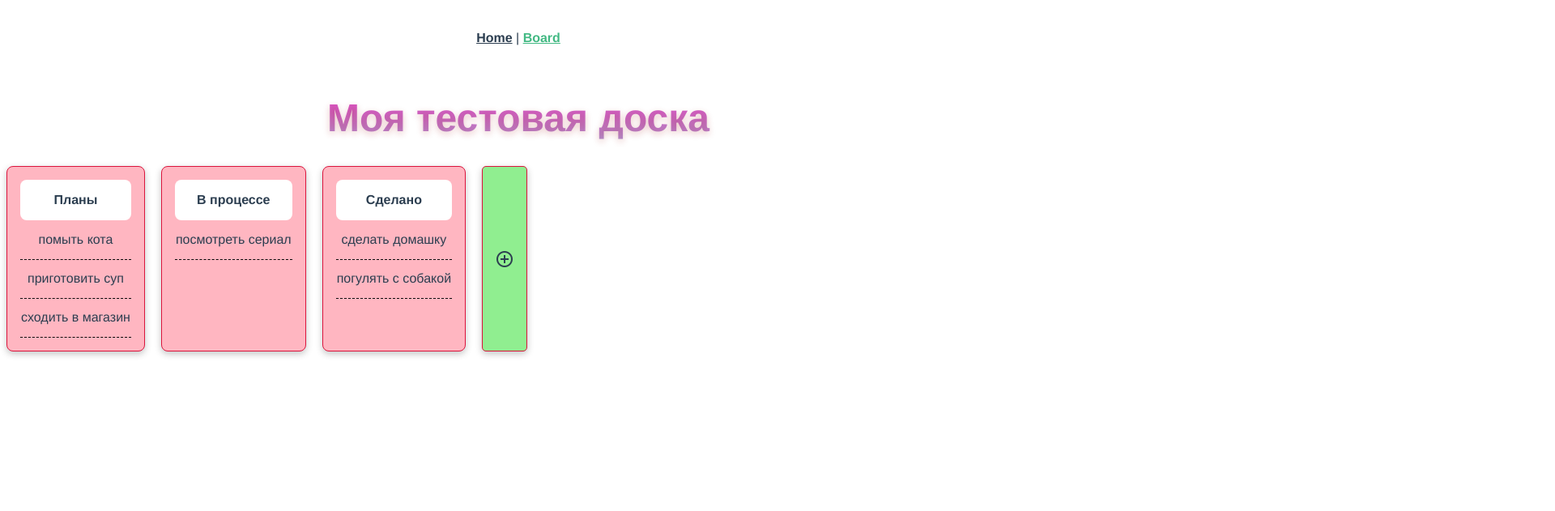
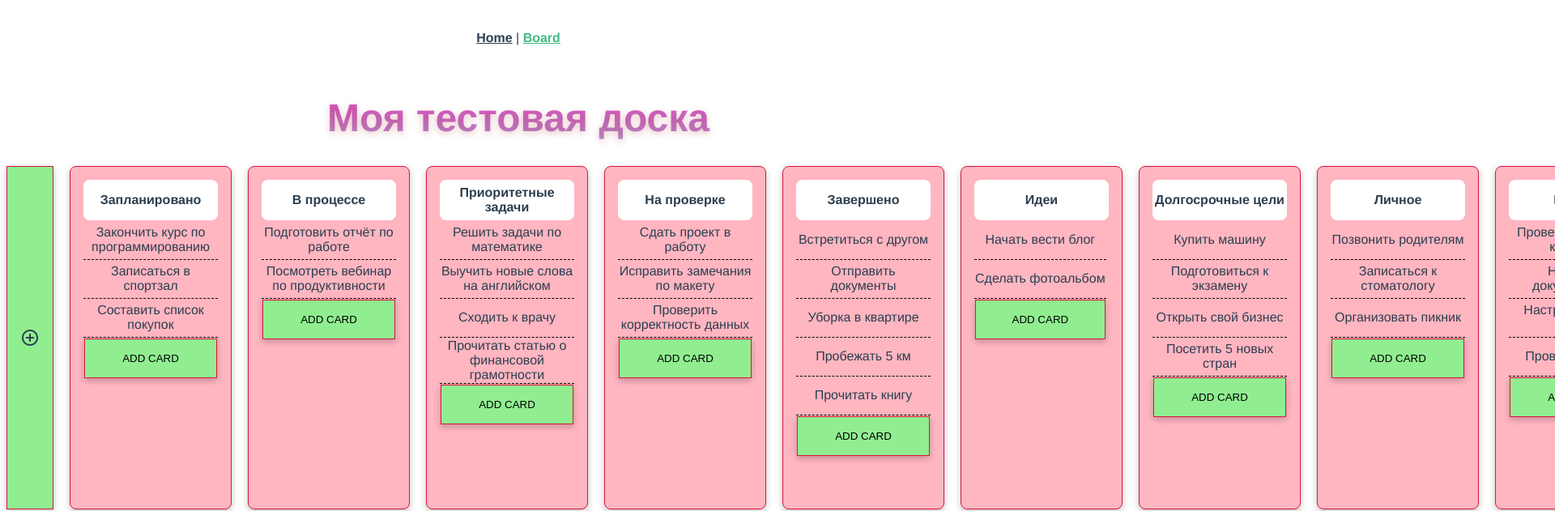
Before and after one commit to nemeritskyy/my-trello-frontend, a Vue app: page /board in a window 1280 px wide. Shown: the top 631 px of the page at 81% size, 1920 px wide, since content can reach past the window. Built offline with nearby package versions, Linux system fonts and the light colour scheme.

Commit message:
Decomposed CardComponent into smaller components

```diff
--- /dev/null
+++ b/src/components/Card.vue
@@ -0,0 +1,39 @@
+<template>
+      <tr class="card__item-tr">
+        <td>{{ card.title }}</td>
+      </tr>
+</template>
+
+<script lang="ts">
+import Vue from 'vue';
+import { ICard } from '@/common/interfaces/card';
+
+export default Vue.extend({
+  name: 'CardComponent',
+  props: {
+    card: {
+      type: Object as () => ICard,
+      required: true,
+    },
+  },
+});
+</script>
+
+<style>
+.card__item {
+  display: block;
+  background-color: lightpink;
+  padding: 16px;
+  border: 1px solid crimson;
+  border-radius: 8px;
+  border-collapse: collapse;
+  box-shadow: 3px black;
+  box-shadow: rgba(0, 0, 0, 0.24) 0px 3px 8px;
+  min-width: 200px;
+}
+
+.card__item-tr {
+  border-bottom: 1px dashed black;
+  height: 48px;
+}
+</style>
--- a/src/components/List.vue
+++ b/src/components/List.vue
@@ -1,18 +1,27 @@
 <template>
-    <table class="card__item">
+  <table class="card__item">
     <th class="card__item-th">{{ title }}</th>
-      <tr v-for="(card, index) in cards" :key="index" class="card__item-tr">
-        <td>{{ card.title }}</td>
-      </tr>
-    </table>
+    <CardComponent v-for="card in cards" :key="card.id" :card="card" />
+    <tr>
+      <td>
+      <button class="button__add">
+        <span>Add Card</span>
+      </button>
+      </td>
+    </tr>
+  </table>
 </template>
 
 <script lang="ts">
 import Vue from 'vue';
 import { ICard } from '@/common/interfaces/card';
+import CardComponent from './Card.vue';
 
 export default Vue.extend({
   name: 'ListComponent',
+  components: {
+    CardComponent,
+  },
   props: {
     title: {
       type: String,
@@ -27,16 +36,6 @@ export default Vue.extend({
 </script>
 
 <style>
-.card__item {
-  display: block;
-  background-color: lightpink;
-  padding: 16px;
-  border: 1px solid crimson;
-  border-radius: 8px;
-  border-collapse: collapse;
-  box-shadow: 3px black;
-  box-shadow: rgba(0, 0, 0, 0.24) 0px 3px 8px;
-}
 .card__item-th {
   display: flex;
   background-color: white;
@@ -45,8 +44,4 @@ export default Vue.extend({
   align-items: center;
   justify-content: center;
 }
-.card__item-tr {
-  border-bottom: 1px dashed black;
-  height: 48px;
-}
 </style>
--- a/src/views/BoardView.vue
+++ b/src/views/BoardView.vue
@@ -2,12 +2,12 @@
   <div>
     <h1>{{ title }}</h1>
     <div class="board__item">
-      <ListComponent v-for="list in lists" :key="list.id" :title="list.title" :cards="list.cards" />
       <div class="button__add">
         <span class="material-symbols-outlined">
-            add_circle
+          add_circle
         </span>
       </div>
+      <ListComponent v-for="list in lists" :key="list.id" :title="list.title" :cards="list.cards" />
     </div>
   </div>
 </template>
@@ -27,26 +27,98 @@ export default Vue.extend({
       lists: [
         {
           id: 1,
-          title: 'Планы',
+          title: 'Запланировано',
           cards: [
-            { id: 1, title: 'помыть кота' },
-            { id: 2, title: 'приготовить суп' },
-            { id: 3, title: 'сходить в магазин' },
+            { id: 1, title: 'Закончить курс по программированию' },
+            { id: 2, title: 'Записаться в спортзал' },
+            { id: 3, title: 'Составить список покупок' },
           ],
         },
         {
           id: 2,
           title: 'В процессе',
           cards: [
-            { id: 4, title: 'посмотреть сериал' },
+            { id: 4, title: 'Подготовить отчёт по работе' },
+            { id: 5, title: 'Посмотреть вебинар по продуктивности' },
           ],
         },
         {
           id: 3,
-          title: 'Сделано',
+          title: 'Приоритетные задачи',
           cards: [
-            { id: 5, title: 'сделать домашку' },
-            { id: 6, title: 'погулять с собакой' },
+            { id: 6, title: 'Решить задачи по математике' },
+            { id: 7, title: 'Выучить новые слова на английском' },
+            { id: 8, title: 'Сходить к врачу' },
+            { id: 9, title: 'Прочитать статью о финансовой грамотности' },
+          ],
+        },
+        {
+          id: 4,
+          title: 'На проверке',
+          cards: [
+            { id: 10, title: 'Сдать проект в работу' },
+            { id: 11, title: 'Исправить замечания по макету' },
+            { id: 12, title: 'Проверить корректность данных' },
+          ],
+        },
+        {
+          id: 5,
+          title: 'Завершено',
+          cards: [
+            { id: 13, title: 'Встретиться с другом' },
+            { id: 14, title: 'Отправить документы' },
+            { id: 15, title: 'Уборка в квартире' },
+            { id: 16, title: 'Пробежать 5 км' },
+            { id: 17, title: 'Прочитать книгу' },
+          ],
+        },
+        {
+          id: 6,
+          title: 'Идеи',
+          cards: [
+            { id: 18, title: 'Начать вести блог' },
+            { id: 19, title: 'Сделать фотоальбом' },
+          ],
+        },
+        {
+          id: 7,
+          title: 'Долгосрочные цели',
+          cards: [
+            { id: 20, title: 'Купить машину' },
+            { id: 21, title: 'Подготовиться к экзамену' },
+            { id: 22, title: 'Открыть свой бизнес' },
+            { id: 23, title: 'Посетить 5 новых стран' },
+          ],
+        },
+        {
+          id: 8,
+          title: 'Личное',
+          cards: [
+            { id: 24, title: 'Позвонить родителям' },
+            { id: 25, title: 'Записаться к стоматологу' },
+            { id: 26, title: 'Организовать пикник' },
+          ],
+        },
+        {
+          id: 9,
+          title: 'Работа',
+          cards: [
+            { id: 27, title: 'Провести собрание команды' },
+            { id: 28, title: 'Написать документацию' },
+            { id: 29, title: 'Настроить новый проект' },
+            { id: 30, title: 'Проверить почту' },
+          ],
+        },
+        {
+          id: 10,
+          title: 'Архив',
+          cards: [
+            { id: 31, title: 'Закончить ремонт' },
+            { id: 32, title: 'Сделать резервное копирование' },
+            { id: 33, title: 'Перевезти вещи на дачу' },
+            { id: 34, title: 'Провести инвентаризацию' },
+            { id: 35, title: 'Обновить резюме' },
+            { id: 36, title: 'Удалить ненужные файлы' },
           ],
         },
       ],
@@ -63,13 +135,17 @@ export default Vue.extend({
 }
 
 .button__add {
+  width: 100%;
   display: flex;
   text-align: center;
   background-color: lightgreen;
-  padding: 15px;
+  padding: 16px;
   border: 1px solid crimson;
-  border-radius: 5px;
   align-items: center;
   box-shadow: rgba(0, 0, 0, 0.24) 0px 3px 8px;
+  cursor: pointer;
+  text-transform: uppercase;
+  justify-content: center;
+  gap: 10px;
 }
 </style>
```
